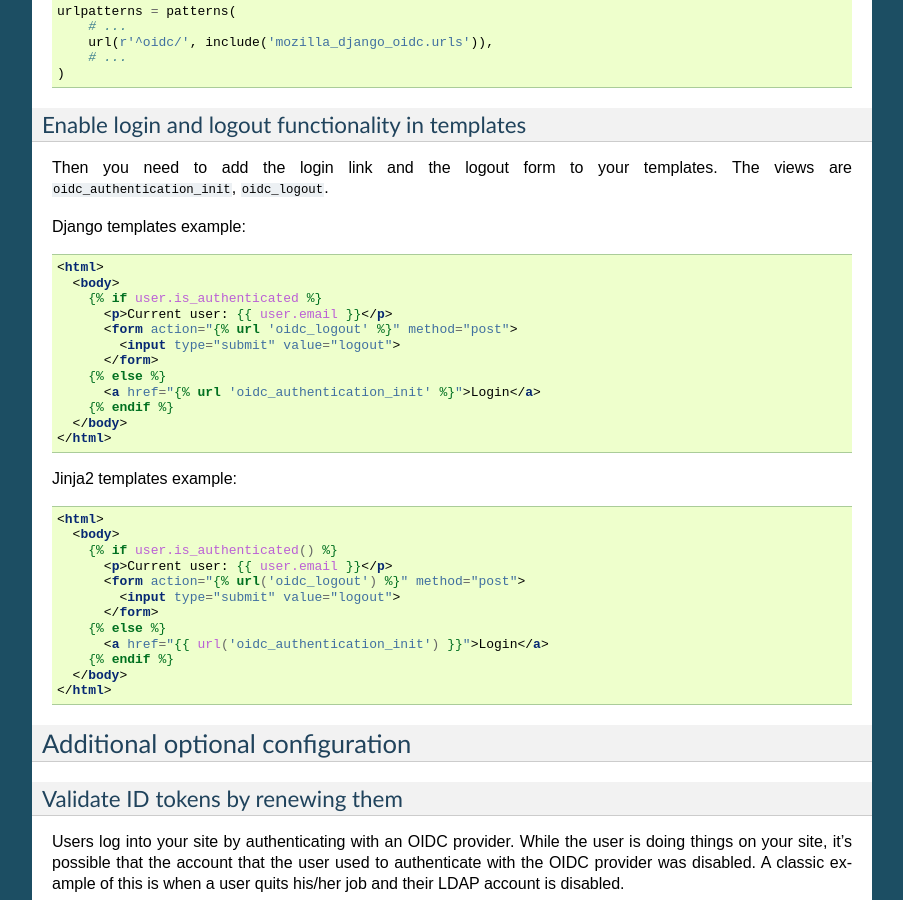
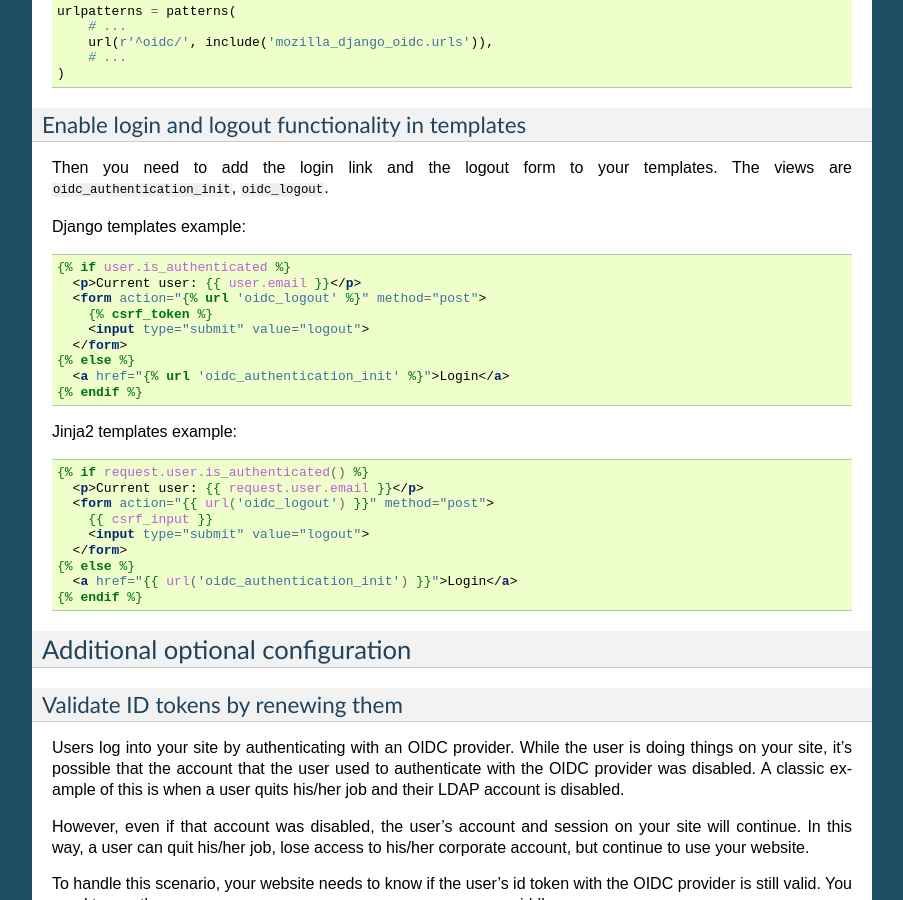
Before and after one commit to mozilla/mozilla-django-oidc, a Sphinx documentation site: the page built from docs/installation.rst, in a window 1280 px wide and 900 px high, scrolled down 2146 px. Shown: the whole window, without its empty margins (198-1101 px from the left). Built offline with Sphinx 7.4.7, drawn with Linux system fonts in a browser that asks for light colours; pages that are not in the unit, such as notebooks, are missing from menus.

Commit message:
Tweak logout template examples
* Add missing `csrf_token` / `csrf_input`
* Shorten snippets by removing `html`/`body` tags
* Fix Jinja2 example

```diff
--- a/docs/installation.rst
+++ b/docs/installation.rst
@@ -159,37 +159,29 @@ Django templates example:
 
 .. code-block:: html+django
 
-   <html>
-     <body>
-       {% if user.is_authenticated %}
-         <p>Current user: {{ user.email }}</p>
-         <form action="{% url 'oidc_logout' %}" method="post">
-           <input type="submit" value="logout">
-         </form>
-       {% else %}
-         <a href="{% url 'oidc_authentication_init' %}">Login</a>
-       {% endif %}
-     </body>
-   </html>
-
+   {% if user.is_authenticated %}
+     <p>Current user: {{ user.email }}</p>
+     <form action="{% url 'oidc_logout' %}" method="post">
+       {% csrf_token %}
+       <input type="submit" value="logout">
+     </form>
+   {% else %}
+     <a href="{% url 'oidc_authentication_init' %}">Login</a>
+   {% endif %}
 
 Jinja2 templates example:
 
 .. code-block:: html+jinja
 
-   <html>
-     <body>
-       {% if user.is_authenticated() %}
-         <p>Current user: {{ user.email }}</p>
-         <form action="{% url('oidc_logout') %}" method="post">
-           <input type="submit" value="logout">
-         </form>
-       {% else %}
-         <a href="{{ url('oidc_authentication_init') }}">Login</a>
-       {% endif %}
-     </body>
-   </html>
-
+   {% if request.user.is_authenticated() %}
+     <p>Current user: {{ request.user.email }}</p>
+     <form action="{{ url('oidc_logout') }}" method="post">
+       {{ csrf_input }}
+       <input type="submit" value="logout">
+     </form>
+   {% else %}
+     <a href="{{ url('oidc_authentication_init') }}">Login</a>
+   {% endif %}
 
 Additional optional configuration
 =================================
```
